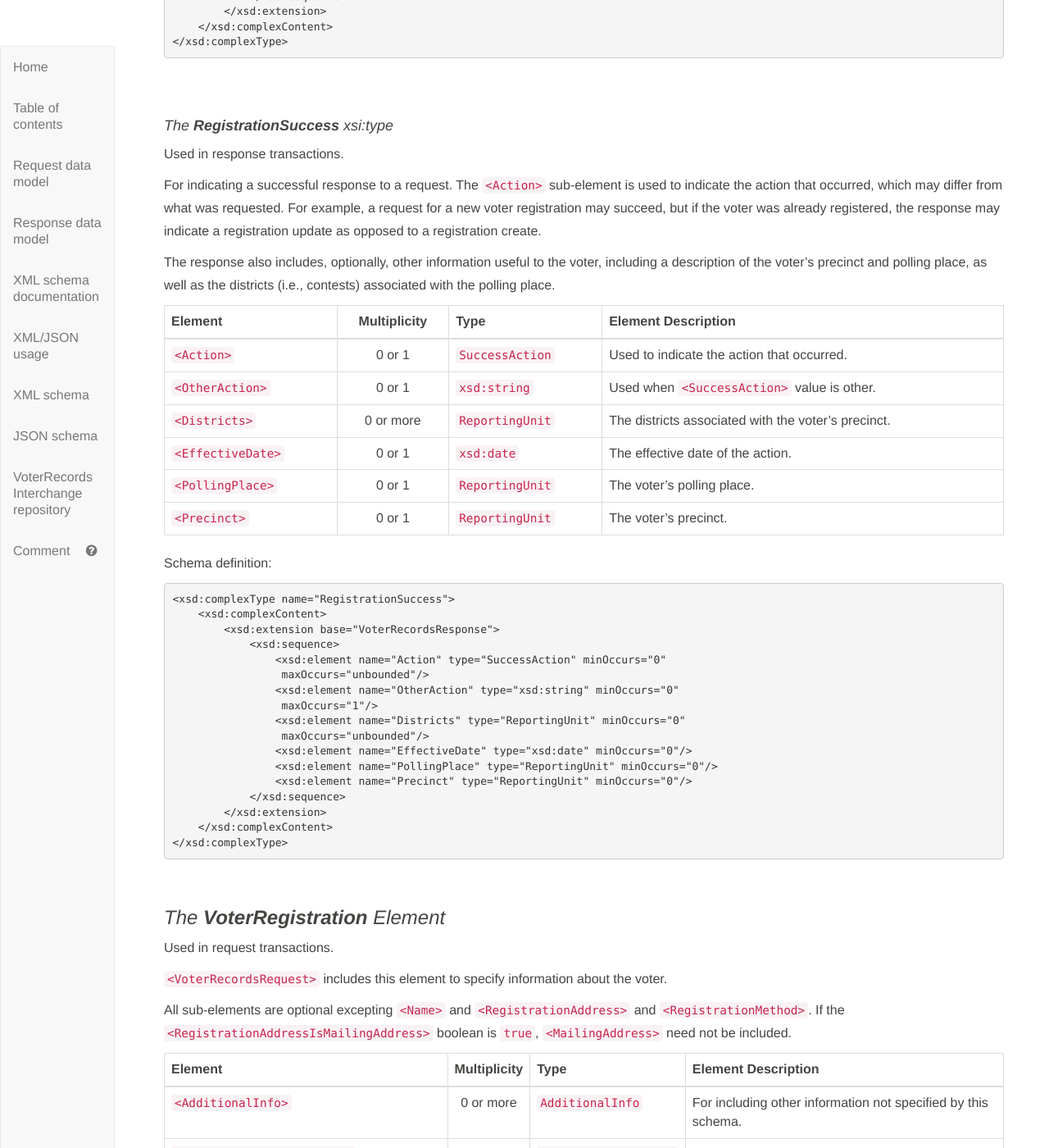
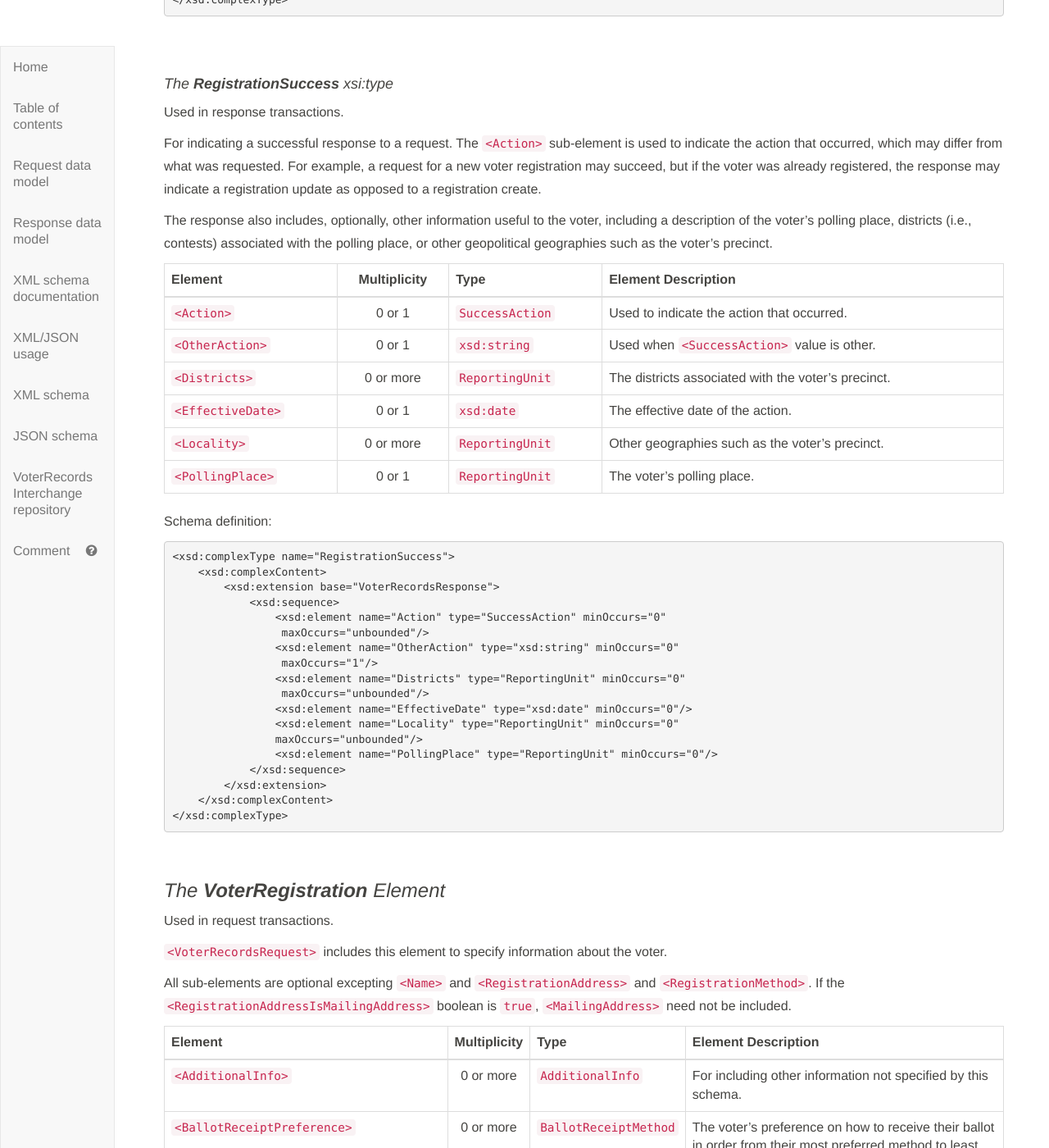
Before and after one commit to usnistgov/VoterRecordsInterchange, a Jekyll site: the page built from index.md, in a window 1280 px wide and 1400 px high, scrolled down 48129 px. Shown: the whole window at 82% size. Built offline with Jekyll 4.4.1, drawn with Linux system fonts in a browser that asks for light colours; our own code applies the rules of GitHub Pages for plain Markdown files; some of the changed text lies outside the part shown.

Commit message:
new version

```diff
--- a/index.md
+++ b/index.md
@@ -312,7 +312,7 @@ The VoterRegistration class in the UML model has four distinct addresses: Regist
 <br>
 
 <div class="text-center" markdown="1">
-<img src="Figures/addr-xsd.png" width="1000"/>
+<img src="Figures/addr-xsd.png" width="800"/>
 
 **Figure 6 - multiple FGDC address types mapped to a single Address type**
 </div>
@@ -652,11 +652,13 @@ Schema Definition:
             <xsd:enumeration value="identity-lookup-failed"/>
             <xsd:enumeration value="incomplete"/>
             <xsd:enumeration value="incomplete-address"/>
+            <xsd:enumeration value="incomplete-birth-date"/>
             <xsd:enumeration value="incomplete-name"/>
+            <xsd:enumeration value="incomplete-signature"/>
             <xsd:enumeration value="ineligible"/>
             <xsd:enumeration value="invalid-form"/>
-            <xsd:enumeration value="no-birth-date"/>
-            <xsd:enumeration value="no-signature"/>
+
+
             <xsd:enumeration value="other"/>
         </xsd:restriction>
 
@@ -924,7 +926,6 @@ Schema Definition:
 
     <xsd:simpleType name="SignatureType">
         <xsd:restriction base="xsd:string">
-
             <xsd:enumeration value="dynamic"/>
             <xsd:enumeration value="electronic"/>
             <xsd:enumeration value="other"/>
@@ -1029,6 +1030,7 @@ Value | Definition
 `ssn4` | Used for the last four digits of a Social Security number.
 `state-id` | Used for a state ID that is not a state voter registration ID.
 `state-voter-registration-id` | Used for a state's voter registration ID.
+`unspecified-document` | Used for an unspecified document, not known whether the document contains name, address, or photo ID.
 `unspecified-document-with-name-and-address` | Used for a document that contains the voter's name and address, such as a utility bill.
 `unspecified-document-with-photo-identification` | Used for a document that contains a photograph of the voter.
 `unknown` |
@@ -1040,6 +1042,7 @@ Schema Definition:
         <xsd:restriction base="xsd:string">
             <xsd:enumeration value="drivers-license"/>
             <xsd:enumeration value="local-voter-registration-id"/>
+            <xsd:enumeration value="unspecified-document"/>
             <xsd:enumeration value="unspecified-document-with-name-and-address"/>
             <xsd:enumeration value="unspecified-document-with-photo-identification"/>
             <xsd:enumeration value="ssn"/>
@@ -1772,8 +1775,8 @@ request for a new voter registration may succeed, but if the voter was already r
 response may indicate a registration update as opposed to a registration create.
 
 The response also includes, optionally, other information useful to the voter, including a description of
-the voter's precinct and polling place, as well as the districts (i.e., contests) associated with the
-polling place.
+the voter's polling place, districts (i.e., contests) associated with the
+polling place, or other geopolitical geographies such as the voter's precinct.
 
 Element | Multiplicity | Type | Element Description
 --- | :---: | --- | ---
@@ -1781,8 +1784,8 @@ Element | Multiplicity | Type | Element Description
 `<OtherAction>` | 0 or 1 | `xsd:string` | Used when `<SuccessAction>` value is other.
 `<Districts>` | 0 or more | `ReportingUnit` | The districts associated with the voter's precinct.
 `<EffectiveDate>` | 0 or 1 | `xsd:date` | The effective date of the action.
+`<Locality>` | 0 or more | `ReportingUnit` | Other geographies such as the voter's precinct.
 `<PollingPlace>` | 0 or 1 | `ReportingUnit` | The voter's polling place.
-`<Precinct>` | 0 or 1 | `ReportingUnit` | The voter's precinct.
 
 Schema definition:
 
@@ -1797,8 +1800,9 @@ Schema definition:
                     <xsd:element name="Districts" type="ReportingUnit" minOccurs="0"
                      maxOccurs="unbounded"/>
                     <xsd:element name="EffectiveDate" type="xsd:date" minOccurs="0"/>
+                    <xsd:element name="Locality" type="ReportingUnit" minOccurs="0"
+                    maxOccurs="unbounded"/>
                     <xsd:element name="PollingPlace" type="ReportingUnit" minOccurs="0"/>
-                    <xsd:element name="Precinct" type="ReportingUnit" minOccurs="0"/>
                 </xsd:sequence>
             </xsd:extension>
         </xsd:complexContent>
@@ -2424,11 +2428,11 @@ Recommendation, November 26, 2008, [http://www.w3.org/TR/xml/](http://www.w3.org
 [5] Object Management Group (OMG), UML Specification version 1.1 (OMG
 document ad/97-08-11) September 22, 2011, [http://omg.org/](http://omg.org/).
 
-[6] Electronic Registration Information Center (ERIC), [http://www.ericstates.org/](http://www.ericstates.org/).
-
-[7] Federal Geographic Data Committee (FGDC), United States Thoroughfare,
+[6] Federal Geographic Data Committee (FGDC), United States Thoroughfare,
 Landmark, and Postal Address Data Standard, FGDC-STD-016-2011, Feb. 2011,
 [http://www.fgdc.gov/standards/projects/FGDC-standards-projects/address-data/index_html](http://www.fgdc.gov/standards/projects/FGDC-standards-projects/address-data/index_html).
+
+[7] Electronic Registration Information Center (ERIC), [http://www.ericstates.org/](http://www.ericstates.org/).
 
 [8] Election Assistance Commission, Election Administration and Voting Survey (EAVS),
 [http://www.eac.gov](http://www.eac.gov).
```
Also changed, not shown: other parts of index.md (+8 -8 lines).
